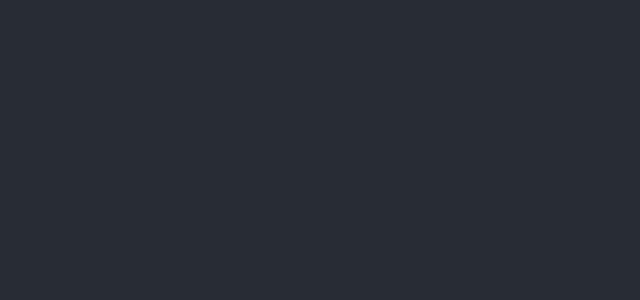
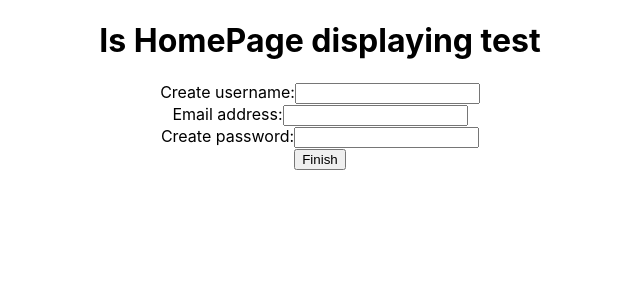
Before and after one commit to Scolin022/tasty-bites, a React (Create React App) app: page / in a window 1280 px wide. Shown: the top 300 px of the page, without its empty margins (320-960 px from the left). Built offline with nearby package versions, Linux system fonts and the light colour scheme.

Commit message:
react-router-dom implemented

```diff
--- a/src/App.js
+++ b/src/App.js
@@ -1,20 +1,30 @@
-import logo from './logo.svg';
+import { BrowserRouter as Router, Route, Routes } from 'react-router-dom';
+
+// import logo from './logo.svg';
 import './App.css';
-import Homepage from './HomePage';
+import HomePage from './HomePage';
+import RegisterForm from './RegisterForm';
 
-function App() {
+export default function App() {
   return (
-    <div className="App">
-      <header className="App-header">
-        <Homepage />
-        {/* <nav link />
-        <nav link />
-        <nav link /> */}
-      </header>
-      <footer className="App-footer">
-      </footer>
-    </div>
+    <Router>
+      <div className="App">
+        {/* <div className="App-header">
+          <Header/>
+        </div> */}
+        <Routes>
+          <Route path="/" element={<HomePage />} />
+          <Route path="/RegisterForm" element={<RegisterForm />} />
+          {/*
+          <Route path="/SavedRecipesPage" element={<SavedRecipesPage />} />
+          <Route path="/LoginPage" element={<LoginPage />} />
+          */}
+        </Routes>
+        <div>
+          {/* <Footer /> */}
+          <RegisterForm />
+        </div>
+      </div>
+    </Router>
   );
 }
-
-export default App;
--- /dev/null
+++ b/src/HomePage.js
@@ -0,0 +1,20 @@
+// import
+
+// define child components at top level
+
+
+
+// parent component
+export default function HomePage () {
+    return (
+        <div>
+            {/* <ContentHeader /> */}
+            <h1>Is HomePage displaying test</h1>
+            {/* <div>
+                {recipes.map(recipe => (
+                    <div key={recipe.id}>{recipe.title}</div>
+                ))}
+            </div> */}
+        </div>
+    );
+}
```
